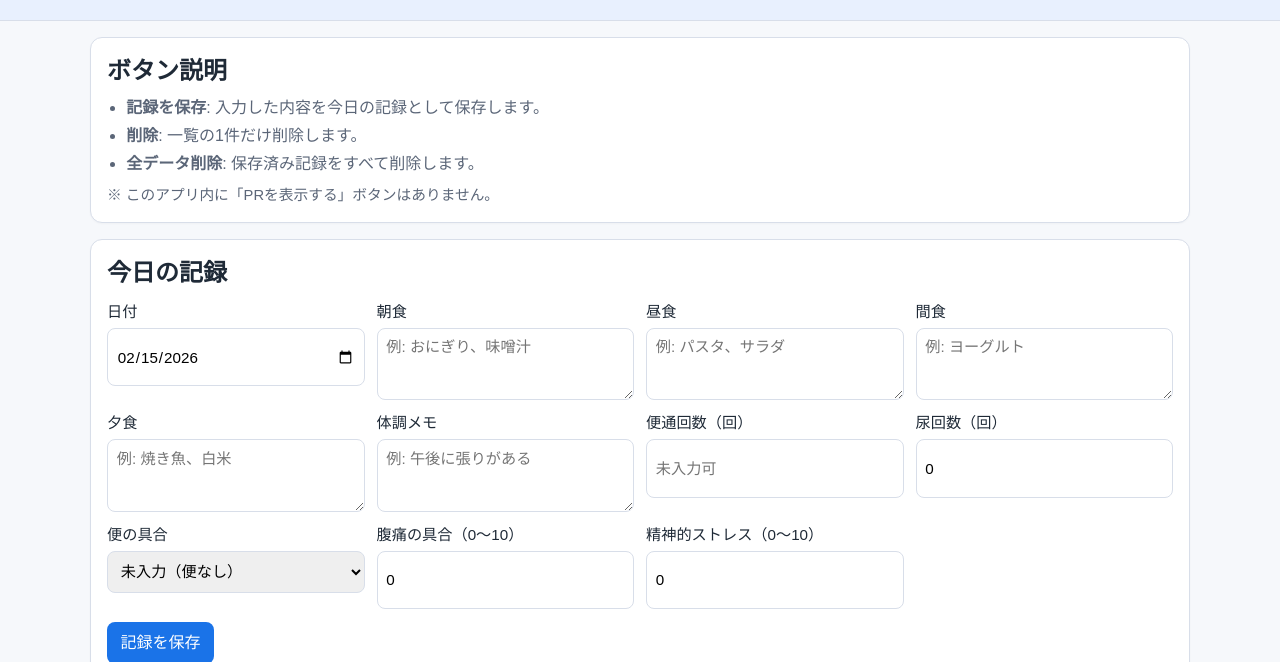
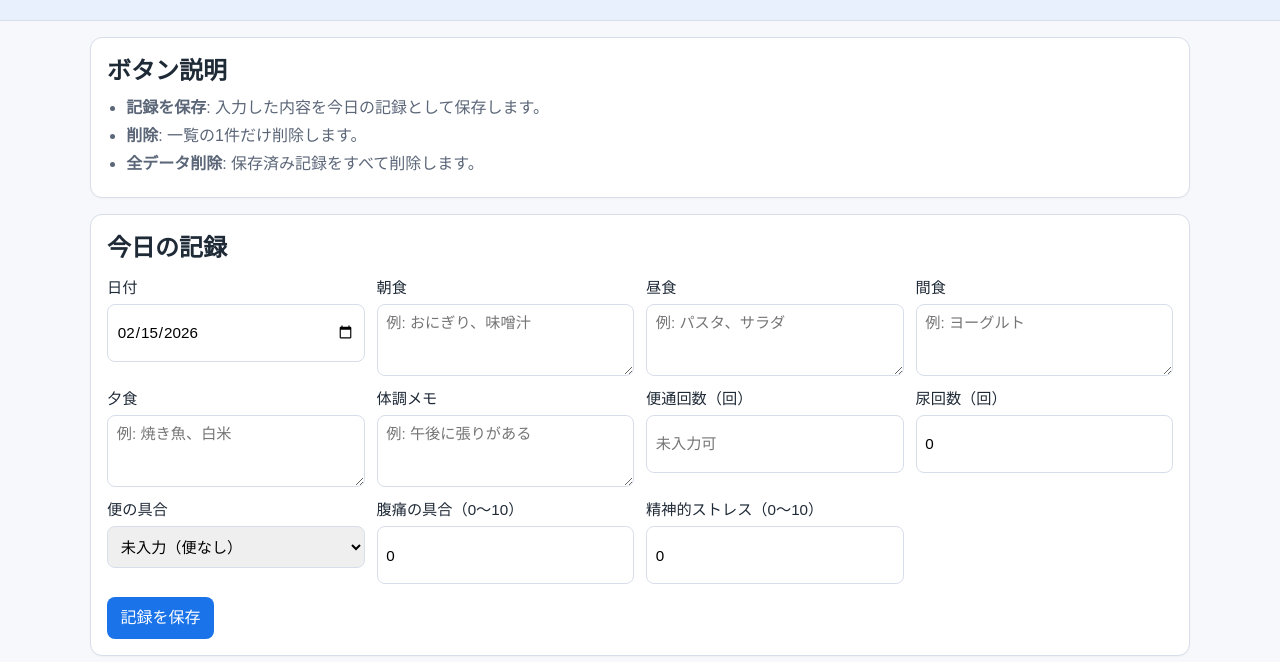
Before and after one commit to atchyxx/haragaitai, a plain HTML site: page index.html in a window 1280 px wide. Shown: the part 138-800 px from the top of the page. Drawn offline with Linux system fonts and the light colour scheme.

Commit message:
PRボタンに関する記載を削除

```diff
--- a/index.html
+++ b/index.html
@@ -38,7 +38,6 @@
           <li><strong>削除</strong>: 一覧の1件だけ削除します。</li>
           <li><strong>全データ削除</strong>: 保存済み記録をすべて削除します。</li>
         </ul>
-        <p class="note">※ このアプリ内に「PRを表示する」ボタンはありません。</p>
       </section>
 
       <section class="card">
--- a/styles.css
+++ b/styles.css
@@ -174,12 +174,6 @@
   margin: 0.35rem 0;
 }
 
-.note {
-  margin-top: 0.6rem;
-  color: var(--sub);
-  font-size: 0.92rem;
-}
-
 @media (max-width: 680px) {
   header {
     padding: 1rem;
```
Also changed, not shown: 1 other file.
